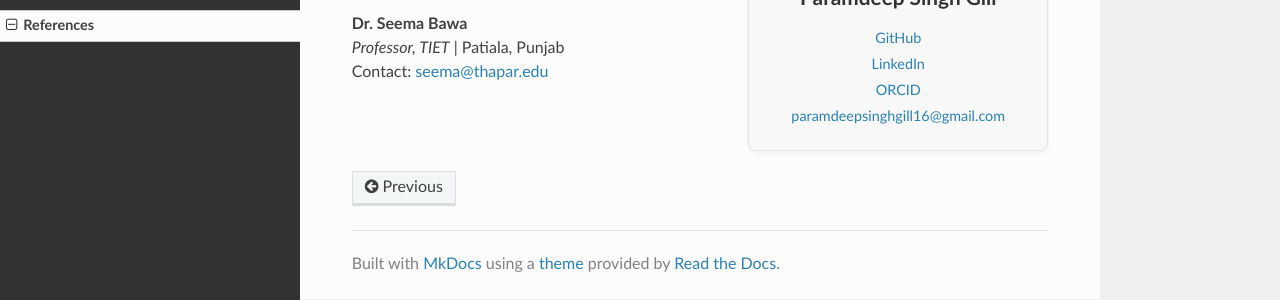
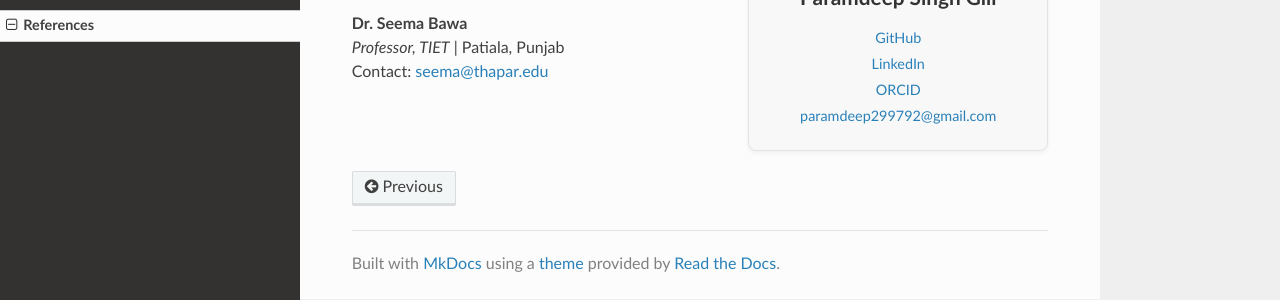
Before and after one commit to paramdeep299792/paramdeep299792.github.io, an MkDocs documentation site: the page built from docs/references.md, in a window 1280 px wide. Shown: the part 244-544 px from the top of the page. Built offline with MkDocs 1.6.1, drawn with Linux system fonts in a browser that asks for light colours; nearby versions of some CDN libraries.

Commit message:
Updated email

```diff
--- a/overrides/main.html
+++ b/overrides/main.html
@@ -40,12 +40,12 @@
 
   <!-- Removed the horizontal margins and added a line-height for better spacing -->
   <div style="font-size: 0.9em; margin-top: 15px; line-height: 1.8;">
-    <a href="https://github.com/paramdeepsinghgill16" target="_blank" style="color: #2980B9; text-decoration: none;">GitHub</a> <br>
-    <a href="https://linkedin.com/in/paramdeepsinghgill16" target="_blank" style="color: #2980B9; text-decoration: none;">LinkedIn</a> <br>
+    <a href="https://github.com/paramdeep299792" target="_blank" style="color: #2980B9; text-decoration: none;">GitHub</a> <br>
+    <a href="https://linkedin.com/in/paramdeep299792" target="_blank" style="color: #2980B9; text-decoration: none;">LinkedIn</a> <br>
     <a href="https://orcid.org/0009-0002-8074-7237" target="_blank" style="color: #2980B9; text-decoration: none;">ORCID</a> <br>
 
     <!-- Added word-break so it doesn't spill out of the box on mobile -->
-    <a href="mailto:paramdeepsinghgill16@gmail.com" style="color: #2980B9; text-decoration: none; word-break: break-word;">paramdeepsinghgill16@gmail.com</a>
+    <a href="mailto:paramdeep299792@gmail.com" style="color: #2980B9; text-decoration: none; word-break: break-word;">paramdeep299792@gmail.com</a>
   </div>
 </div>
 
```
